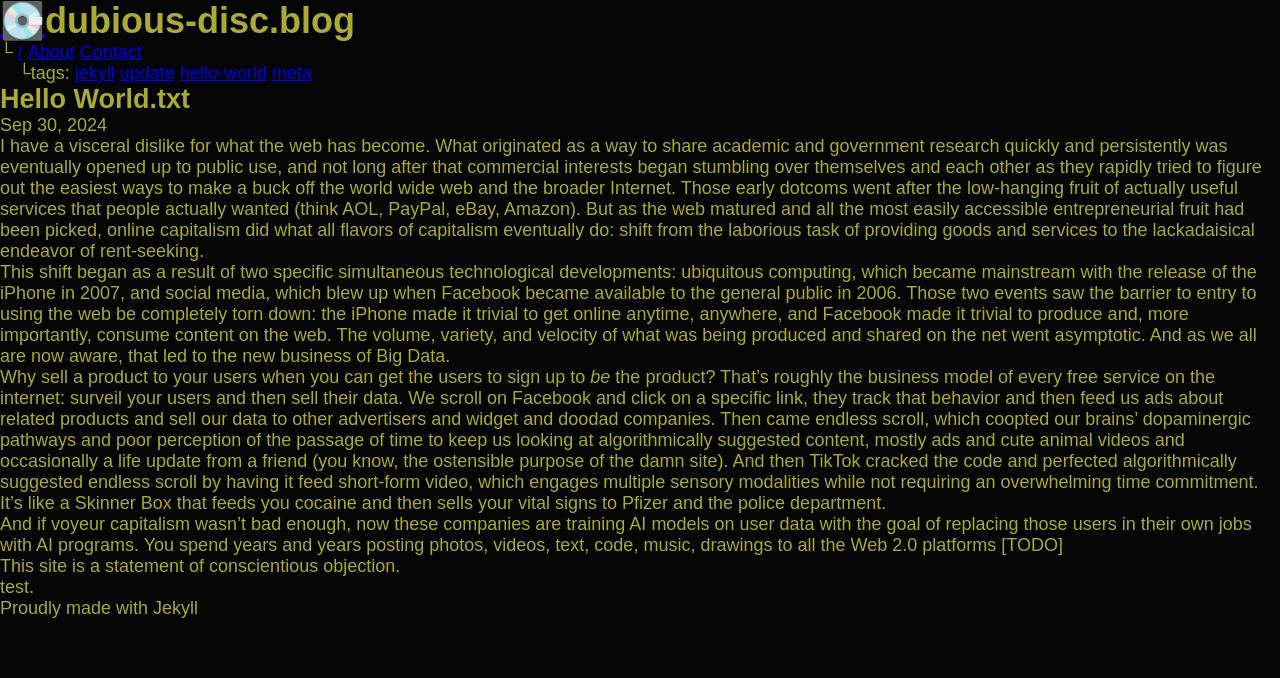
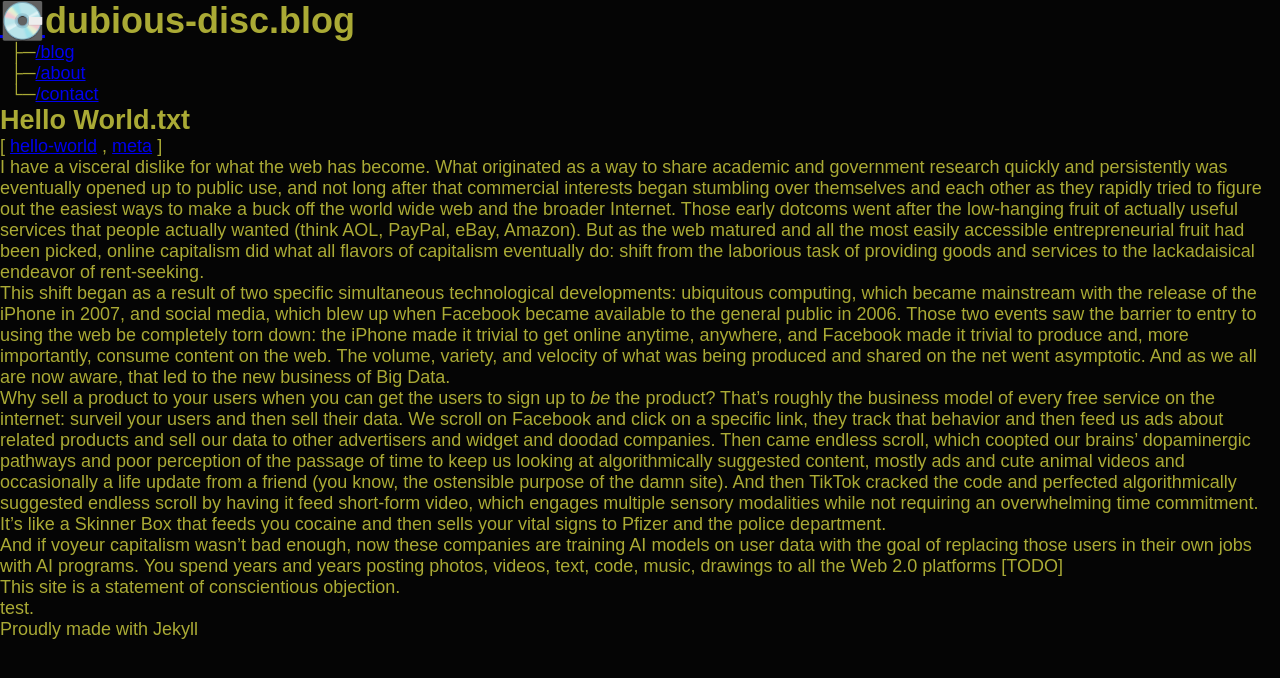
Before and after one commit to paranoid-porygon/paranoid-porygon.github.io, a Jekyll site: the page built from _posts/2024-09-30-hello-world.md, in a window 1280 px wide. Shown: the top 678 px of the page. Built offline with Jekyll 4.4.1, drawn with Linux system fonts in a browser that asks for light colours.

Commit message:
some layout changes

```diff
--- a/_config.yml
+++ b/_config.yml
@@ -24,8 +24,8 @@ description: >- # this means to ignore newlines until "baseurl:"
   Personal blog about privacy, tech, books, hobbies, politics, and reposts.
 baseurl: "" # the subpath of your site, e.g. /blog
 url: "https://dubious-disc.blog" # the base hostname & protocol for your site, e.g. http://example.com
-twitter_username:
-github_username:  paranoid-porygon
+#twitter_username:
+#github_username:  paranoid-porygon
 
 # Build settings
 theme: null
@@ -63,7 +63,7 @@ defaults:
     values:
       is_post: true
       layout: post
-      permalink: /:title
+      permalink: /blog/:title
   -
     scope:
       type: pages
--- a/_layouts/default.html
+++ b/_layouts/default.html
@@ -8,18 +8,21 @@
 </head>
 <body>
 <h1><a href="/">💽</a>dubious-disc.blog</h1>
-    <nav>
-        <ul class="nav-links">└
-            <li><a href="/" {% if page.title == "Home" %}class="active-page"{% endif %}>/</a></li>
-            <li><a href="/about" {% if page.title == "About" %}class="active-page"{% endif %}>About</a></li>
-            <li><a href="/contact" {% if page.title == "Contact" %}class="active-page"{% endif %}>Contact</a></li>
+    <!-- <nav> -->
+        <ul class="nav-links">
+            <!-- &nbsp;&nbsp;└<li><a href="/" {% if page.title == "Home" %}class="active-page"{% endif %}>/</a></li> -->
+            <li>&nbsp;&nbsp;├─<a href="/blog" {% if page.title == "blog" %}class="active-page"{% endif %}>/blog</a></li>
+            <li>&nbsp;&nbsp;├─<a href="/about" {% if page.title == "About" %}class="active-page"{% endif %}>/about</a></li>
+            <li>&nbsp;&nbsp;└─<a href="/contact" {% if page.title == "Contact" %}class="active-page"{% endif %}>/contact</a></li>
         </ul>
-	<p><ul class="tag-links">&emsp;└tags:
+	<!--
+	<p><ul class="tag-links">&emsp; └tags:
 	    {% for tag in site.tags %}
 	    <li><a href="/tag/{{ tag[0] }}">{{ tag[0] }}</a></li>
 	    {% endfor %}
 	</ul></p>
-    </nav>
+	-->
+    <!-- </nav> -->
     <main class="page-content">
         {{ content }}
     </main>
--- a/_layouts/post.html
+++ b/_layouts/post.html
@@ -6,12 +6,12 @@ excerpt_separator: <!--excerpt-->
 <article id="post">
     <header class="post-header">
         <h1 class="post-title">{{ page.title }}</h1>
-        <div class="post-date">{{ page.date | date: "%b %-d, %Y" }}</div>
-        <ul class="post-categories">
-            {% for category in page.categories %}
-            <li class="post-category">{{ category }}</li>
+	<!-- <div class="post-date">{{ page.date | date: "%b %-d, %Y" }}</div> -->
+	<nav><ul class="tag-links">[
+            {% for tag in page.tags %}
+	    <li>{% if tag != page.tags[0] %}, {% endif %}<a href="/tag/{{ tag }}">{{ tag }}</a></li>
             {% endfor %}
-        </ul>
+	]</ul></nav>
     </header>
     {{ content }}
 </article>
```
